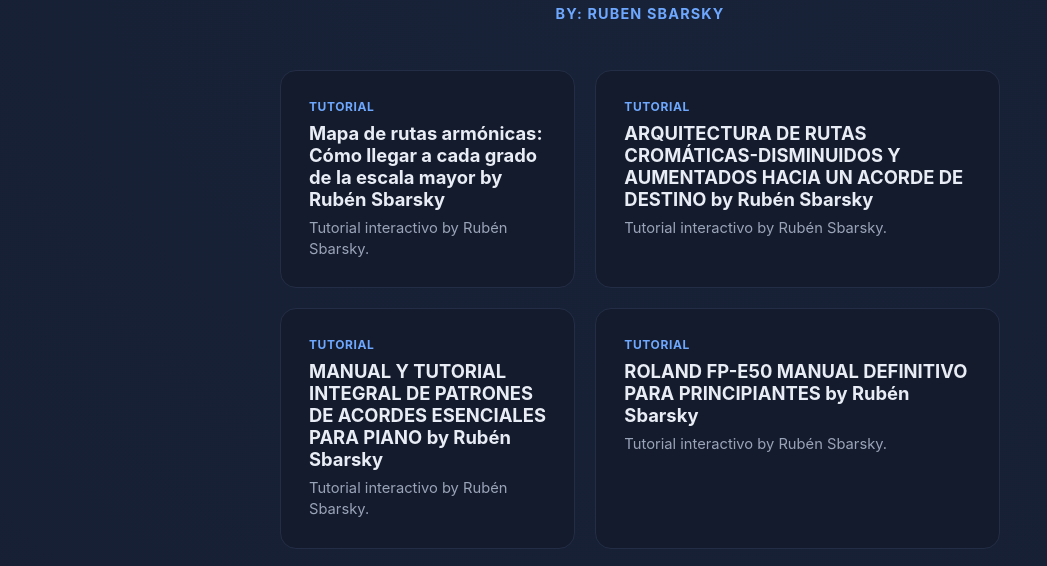
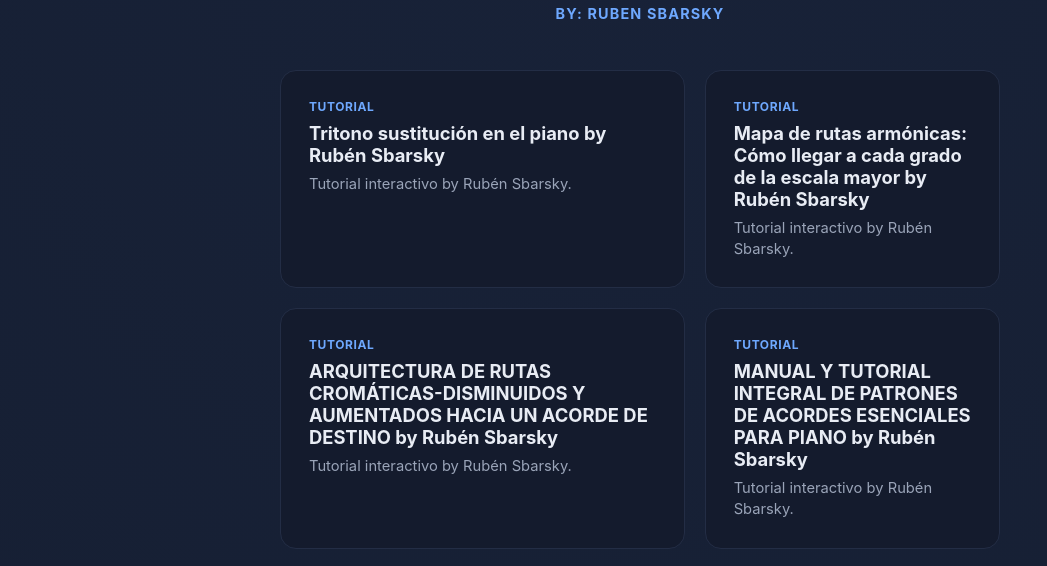
Before and after one commit to rubenurbano/ruben-urbano-piano, a plain HTML site: page index.html in a window 1280 px wide. Shown: the part 155-721 px from the top of the page, without its empty margins (0-1047 px from the left). Drawn offline with Linux system fonts and the light colour scheme.

Commit message:
Anadir tarjeta Tritono sustitucion en el piano

```diff
--- a/index.html
+++ b/index.html
@@ -92,6 +92,11 @@
   <p class="author">By: Ruben Sbarsky</p>
 
   <div class="grid">
+    <a class="card" href="https://rubenurbano.github.io/ruben-urbano-piano/tritono-sustitucion-en-el-piano.html">
+      <span class="tag">Tutorial</span>
+      <h2>Tritono sustitución en el piano by Rubén Sbarsky</h2>
+      <p>Tutorial interactivo by Rubén Sbarsky.</p>
+    </a>
     <a class="card" href="https://rubenurbano.github.io/ruben-urbano-piano/mapa-de-rutas-armonicas-como-llegar-a-cada-grado-de-la-escala-mayor.html">
       <span class="tag">Tutorial</span>
       <h2>Mapa de rutas armónicas: Cómo llegar a cada grado de la escala mayor by Rubén Sbarsky</h2>
```
